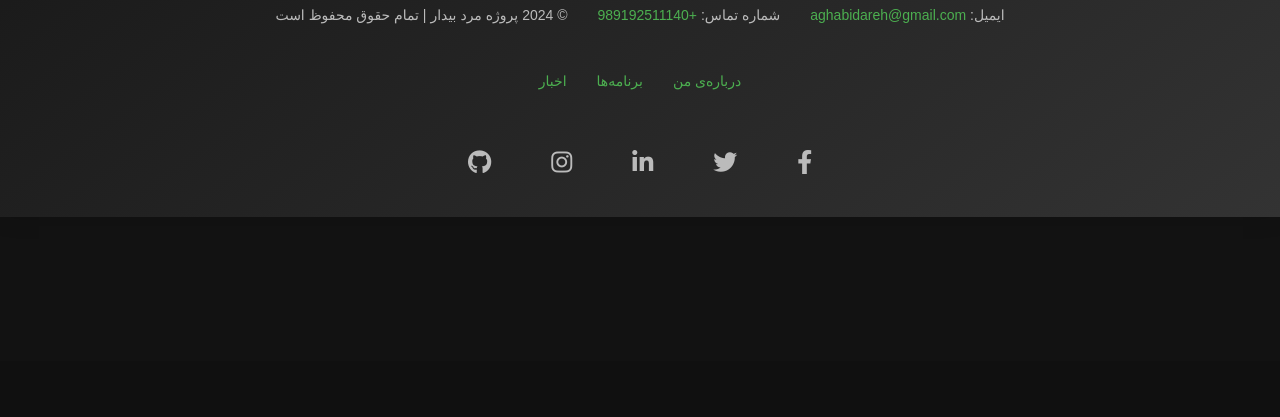
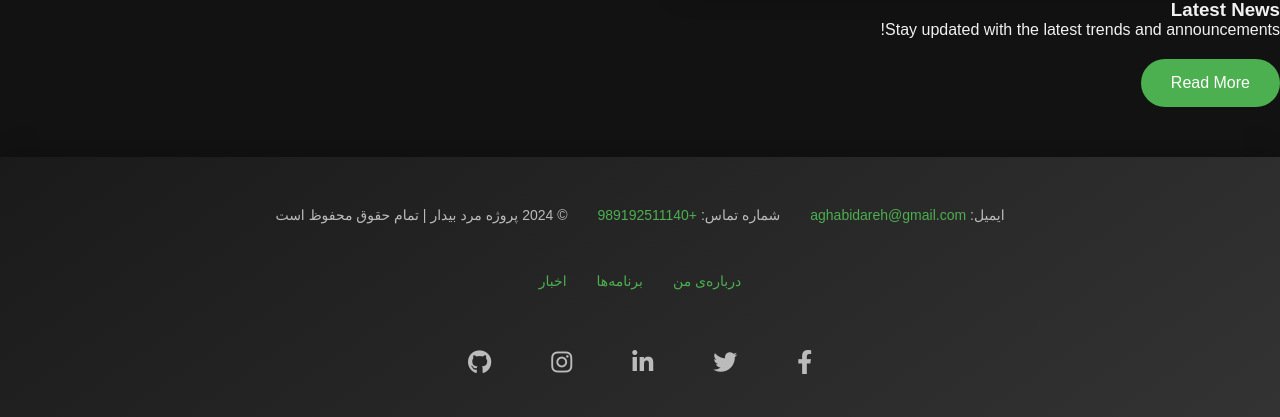
Before and after one commit to aghabidareh/AghabidarehProject, a Django app: template projects/templates/projects/news.html in a window 1280 px wide. Shown: the part 439-856 px from the top of the page. Before the commit the page ends 656 px from the top, so only its background shows below. Run offline with Django 4.2, Linux system fonts and the light colour scheme; the template is opened without the code that fills it: most values are stand-ins (such as "Sample title", 1, 10 or a date in 2020); some web fonts are replaced.

Commit message:
news-division

```diff
--- a/projects/templates/projects/news.html
+++ b/projects/templates/projects/news.html
@@ -1,14 +1,17 @@
 {% extends 'projects/base.html' %}
 {% block content %}
     {% for n in news %}
-        <div class="news">
-            {{ n.title }}<br>
-            {% if n.has_image %}
-                <img width="50" height="50" src="{{ n.image.url }}" alt="{{ n.title }}"><br>
-            {% endif %}
-            {{ n.get_excerpt }}<br>
-            {{ n.created_at }}<br>
-            <a href="{% url 'projects:news-page' pk=n.id %}">Detail of the news</a>
+        <div class="news-card">
+            <div class="news-image">
+                <img src="your-image-url.jpg" alt="Latest News">
+            </div>
+            <div class="news-info">
+                <h3>Latest News</h3>
+                <p>Stay updated with the latest trends and announcements!</p>
+                <a href="news-page.html" class="news-button">
+                    <button>Read More</button>
+                </a>
+            </div>
         </div>
     {% endfor %}
 
```
